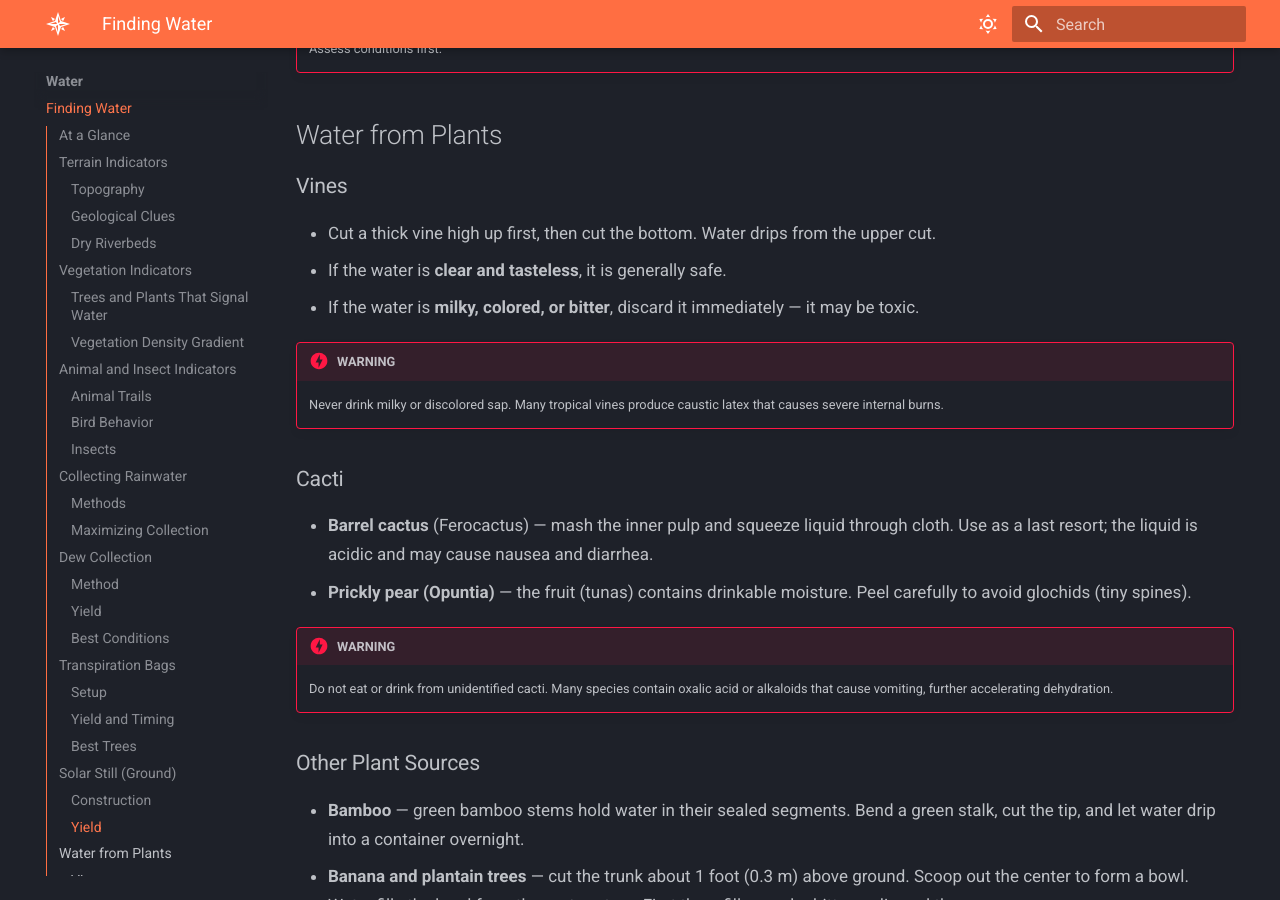
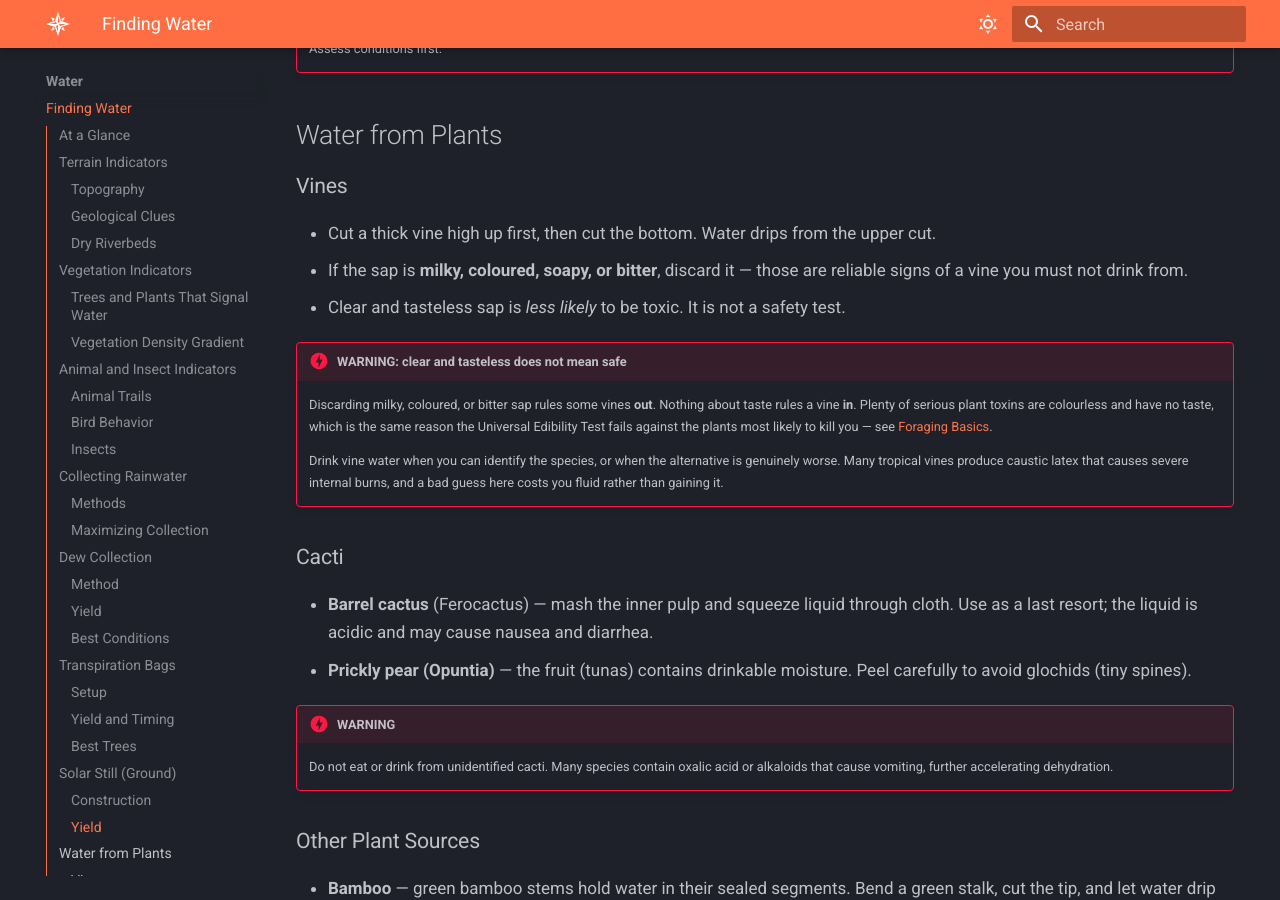
Before and after one commit to mmayden/WilderThings, an MkDocs documentation site: the page built from docs/water/finding-water.md, in a window 1280 px wide and 900 px high, scrolled down 5811 px. Built offline with MkDocs 1.6.1 and Material for MkDocs 9.7.7, drawn with Linux system fonts in a browser that asks for light colours; some of the changed text lies outside the part shown.

Commit message:
fix: a third fabricated citation, and clear vine sap is not a safety test
"Gregory, Joy. Water in the Wilderness, Wilderness Medicine Society
Practice Guidelines, 2019" does not exist. The WMS water guideline is
Backer, Derlet and Hill, and it was revised in 2024 — so the corpus was
citing a nonexistent work in place of one that has since been updated.
Replaced across three guides and the source-currency table.

That is three wrong citations now, in three different guides, each found
by opening the source to check what it said rather than by scanning the
bibliography. Each looked entirely plausible: right subject, plausible
author, plausible publisher, plausible year. Recorded in TASKS.md with
the two earlier ones, along with the conclusion that a systematic pass
over all 504 is warranted and the remainder should be treated as
unverified rather than assumed correct.

Worth stating plainly because it bounds what the tooling is for: the
citation checker compares the corpus against itself. It catches one work
cited two ways. A fabricated citation stated consistently passes clean,
and all three of these would have. Internal consistency is not accuracy.

Second finding, on epistemics rather than fact. The guide said clear,
tasteless vine sap "is generally safe." foraging-basics carries a DANGER
block saying the Universal Edibility Test does not detect the plants most
likely to kill you, for the exact reason that serious toxins are
frequently colourless and tasteless. Both statements cannot stand.

Rewritten to say what the test actually does: milky, coloured, soapy or
bitter sap rules a vine out, and nothing about taste rules one in. That
asymmetry is the whole point, and it is the same one the foraging guide
makes — so the two now agree and link.

Also normalised the last FM 21-76 citation using yet another format
variant, this one with the manual number in the author field.

Co-Authored-By: Claude Opus 5 (1M context) <noreply@anthropic.com>

```diff
--- a/docs/water/finding-water.md
+++ b/docs/water/finding-water.md
@@ -185,11 +185,20 @@ A solar still extracts moisture from soil through evaporation and condensation.
 ### Vines
 
 - Cut a thick vine high up first, then cut the bottom. Water drips from the upper cut.
-- If the water is **clear and tasteless**, it is generally safe.
-- If the water is **milky, colored, or bitter**, discard it immediately — it may be toxic.
+- If the sap is **milky, coloured, soapy, or bitter**, discard it — those are reliable
+  signs of a vine you must not drink from.
+- Clear and tasteless sap is *less likely* to be toxic. It is not a safety test.
 
-!!! danger "WARNING"
-    Never drink milky or discolored sap. Many tropical vines produce caustic latex that causes severe internal burns.
+!!! danger "WARNING: clear and tasteless does not mean safe"
+    Discarding milky, coloured, or bitter sap rules some vines **out**. Nothing about
+    taste rules a vine **in**. Plenty of serious plant toxins are colourless and have no
+    taste, which is the same reason the Universal Edibility Test fails against the
+    plants most likely to kill you — see
+    [Foraging Basics](../food/foraging-basics.md#the-universal-edibility-test).
+
+    Drink vine water when you can identify the species, or when the alternative is
+    genuinely worse. Many tropical vines produce caustic latex that causes severe
+    internal burns, and a bad guess here costs you fluid rather than gaining it.
 
 ### Cacti
 
@@ -315,9 +324,11 @@ Melting snow without fire costs significant body heat and calories. Calculate th
 
 ## Sources
 
-- U.S. Army Field Manual FM 21-76, *Survival* (Department of the Army).
+- U.S. Army. *FM 21-76: Survival.* Department of the Army, 1992.
 - Mears, Raymond. *Essential Bushcraft.* Hodder & Stoughton, 2002.
 - Wiseman, John "Lofty." *SAS Survival Handbook.* 3rd ed., William Collins, 2014.
 - Kochanski, Mors. *Bushcraft: Outdoor Skills and Wilderness Survival.* Lone Pine Publishing, 1987.
 - Canterbury, Dave. *Bushcraft 101.* Adams Media, 2014.
-- Gregory, Joy. *Water in the Wilderness.* Wilderness Medicine Society Practice Guidelines, 2019.
+- Backer, H. D., Derlet, R. W., Hill, V. R. "Wilderness Medical Society Clinical Practice
+  Guidelines on Water Treatment for Wilderness, International Travel, and Austere
+  Situations: 2024 Update." *Wilderness Environ Med* 2024.
```
Also changed, not shown: TASKS.md (+29 -1 lines), docs/medical/dehydration-and-waterborne.md (+3 -1 lines), docs/water/purification.md (+3 -0 lines).
